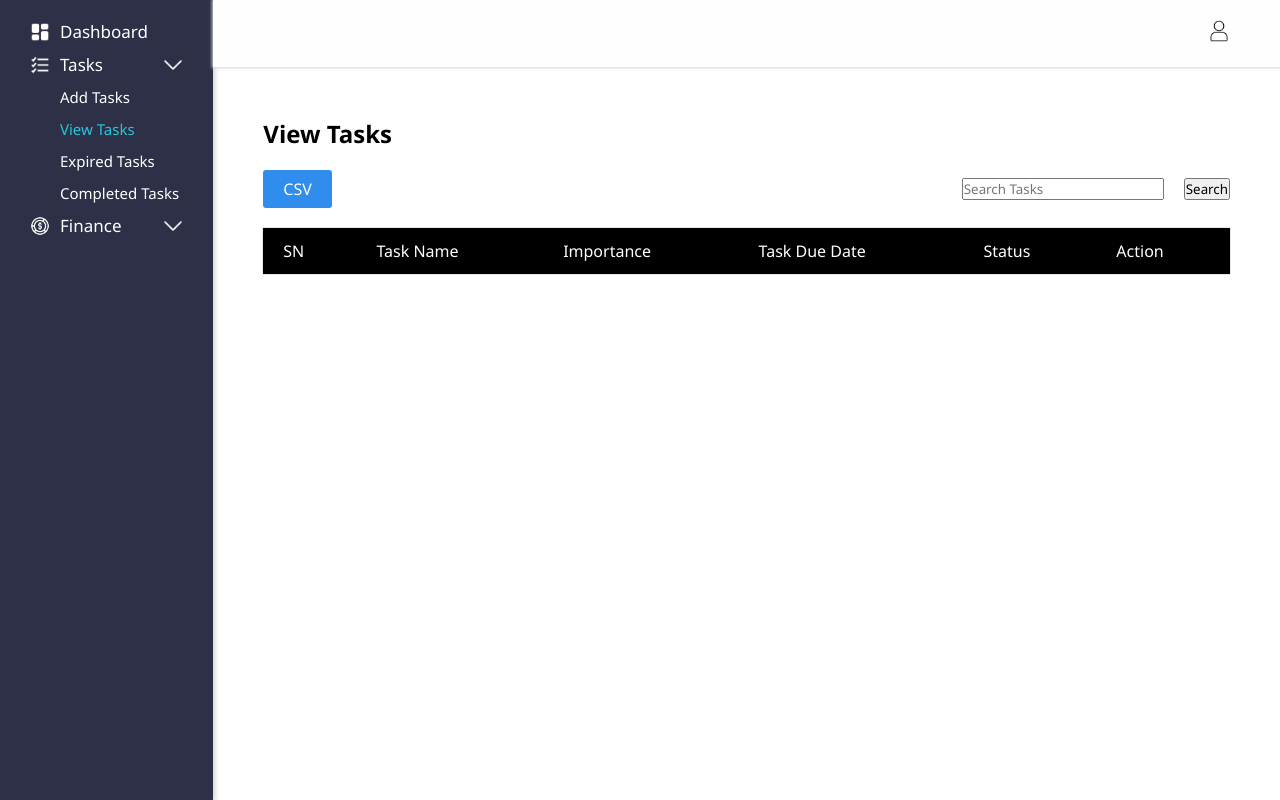
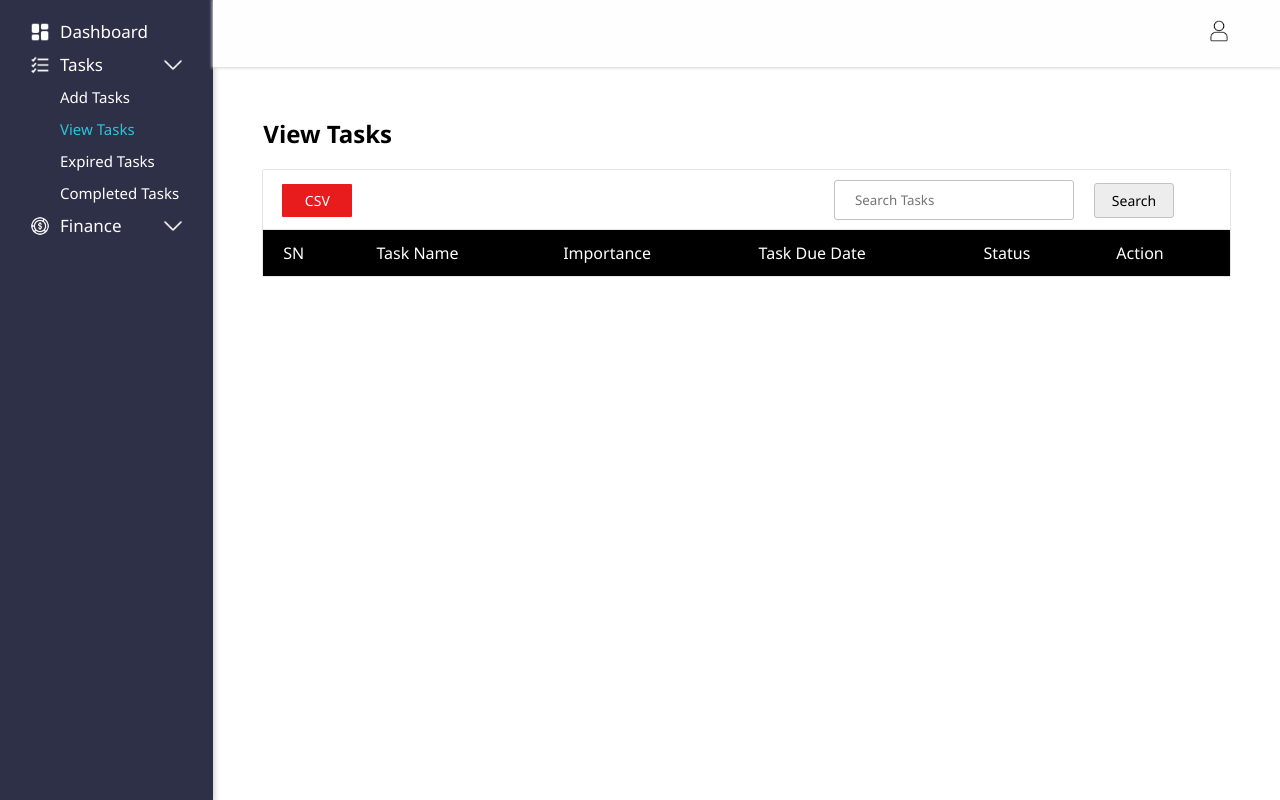
Before and after one commit to Janice1828/daily_activities-personal_finance_tracker, a PHP site: page /userpanel/tasks/view_tasks.php in a window 1280 px wide. Run offline with PHP 8.4, Linux system fonts and the light colour scheme; the visitor is signed in with stand-in values (Sample User, id 1); tables that the repository leaves empty or names only in its code hold one stand-in row (values such as "Sample post"); lists and menus that the app fills with data are empty.

Commit message:
fixed link on task detail

```diff
--- a/style.css
+++ b/style.css
@@ -287,7 +287,7 @@
   border-bottom: 0px;
 }
 .btn-danger {
-  padding: 8px 20px;
+  padding: 6px 20px;
   cursor: pointer;
   text-decoration: none;
   outline: none;
@@ -306,7 +306,7 @@
   margin-top: 0px !important;
 }
 .btn-primary {
-  padding: 8px 20px;
+  padding: 6px 20px;
   cursor: pointer;
   text-decoration: none;
   outline: none;
@@ -316,7 +316,7 @@
   border-radius: 3px;
 }
 .btn-secondary {
-  padding: 8px 20px;
+  padding: 6px 20px;
   cursor: pointer;
   text-decoration: none;
   outline: none;
@@ -675,3 +675,42 @@
   line-height: 30px;
   padding: 10px 0px;
 }
+.data-search-download {
+  background: #fff;
+  box-shadow: 0px 0px 1px 0px rgba(0, 0, 0, 0.6);
+  padding: 10px 56px 10px 19px;
+}
+.data-search-download form input {
+  padding: 10px 20px;
+  border-radius: 3px;
+  outline: none;
+  border: 1px solid #c3c3c3;
+}
+.data-search-download form button {
+  border: 1px solid #c3c3c3;
+  outline: none;
+  background: #ededed;
+  height: 35px;
+  width: 80px;
+  font-size: 14px;
+  border-radius: 3px;
+  cursor: pointer;
+  font-weight: 500;
+}
+.data-search-download form {
+  display: flex;
+  align-items: center;
+}
+.btn-download-csv {
+  height: 33px;
+  text-decoration: none;
+  color: #fff;
+  display: flex;
+  align-items: center;
+  width: 70px;
+  justify-content: center;
+  border-radius: 1px;
+  background: #e81c1c;
+  font-size: 14px;
+  font-weight: 500;
+}
--- a/userpanel/tasks/view_tasks.php
+++ b/userpanel/tasks/view_tasks.php
@@ -151,12 +151,12 @@
                 <div class="card">
                     <div class="card-body">
                         <div class="">
-                            <div class="row gap-2">
-                                <div class="col-12">
+                            <div class="row">
+                                <div class="col-12" style="margin-bottom:20px;">
                                     <h2 class="page-title">View Tasks</h2>
                                 </div>
-                                <div class="col-12 d-flex justify-content-between align-items-center">
-                                    <a href="./export_csv.php" class="btn-primary">CSV</a>
+                                <div class="col-12 d-flex justify-content-between align-items-center data-search-download">
+                                    <a href="./export_csv.php" class="btn-download-csv">CSV</a>
                                     <?php
                                     if ($_SERVER["REQUEST_METHOD"] == 'POST') {
                                         $taskName = $_POST['task_name'];
@@ -194,7 +194,10 @@
                                             ?>
                                                 <tr>
                                                     <td><?php echo ++$i; ?></td>
-                                                    <td><?php echo $data['task_name'] ?></td>
+                                                    <td>
+                                                        <a style="text-decoration: none; color:blue" href="./task_detail.php?id=<?php echo $data['id'] ?>"><?php echo $data['task_name'] ?></a>
+                                                    </td>
+
                                                     <td><?php echo $data['importance']  ?></td>
                                                     <td><?php echo $data['task_due_date']  ?></td>
                                                     <td><?php echo $data['status']  ?></td>
@@ -206,8 +209,8 @@
                                                         } else {
                                                         ?>
                                                             <a href="./complete_task.php?id=<?php echo $data['id'] ?>" class="btn-primary">Complete</a>
-                                                            <a href="./editform.php?id=<?php echo $row['id'] ?>" class="btn-secondary">Update</a>
-                                                            <a href="./delete.php?id=<?php echo $row['id'] ?>" class="btn-danger">Delete</a>
+                                                            <a href="./editform.php?id=<?php echo $data['id'] ?>" class="btn-secondary">Update</a>
+                                                            <a href="./delete.php?id=<?php echo $data['id'] ?>" class="btn-danger">Delete</a>
 
                                                         <?php } ?>
                                                     </td>
```
